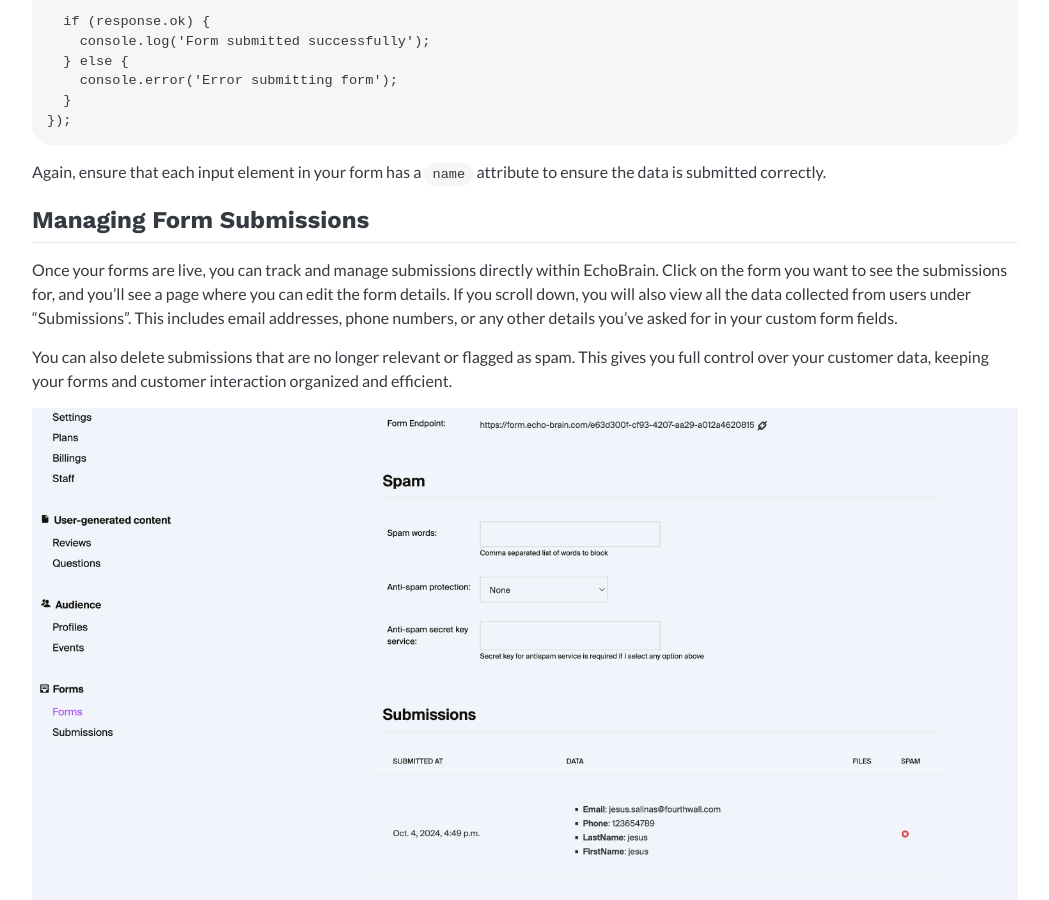
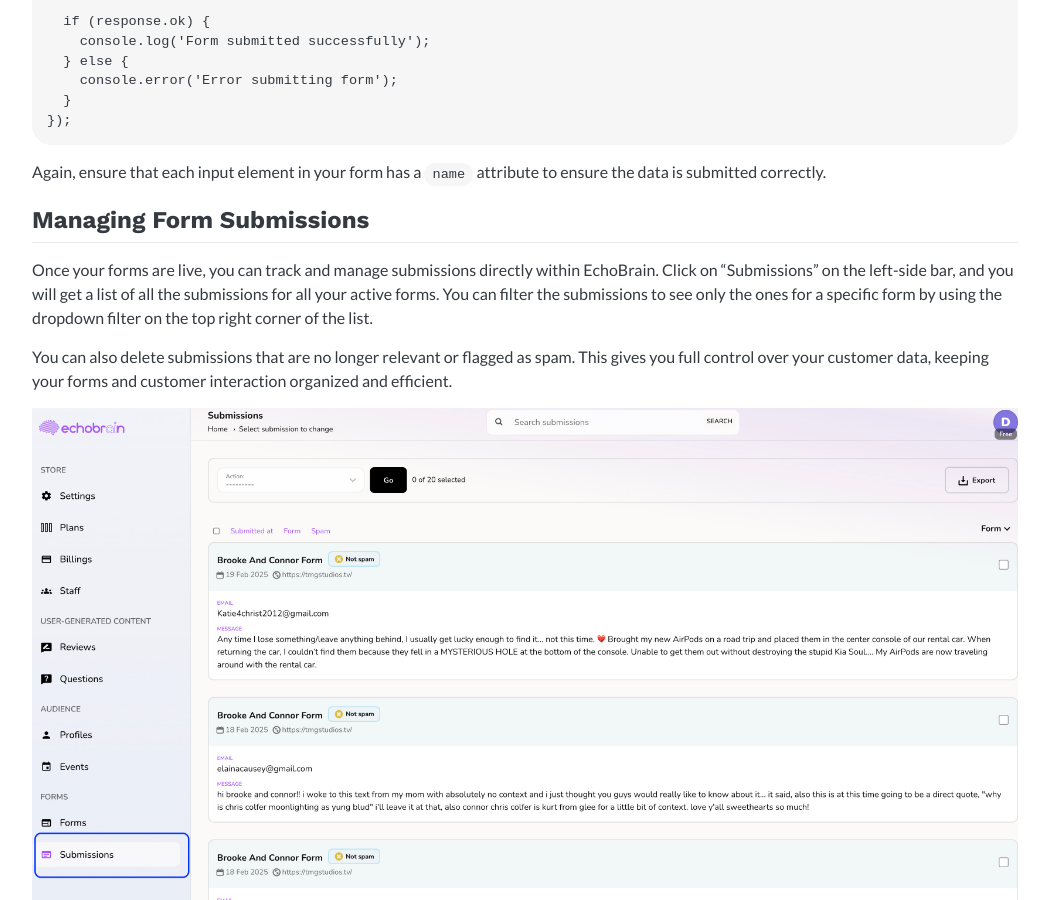
Before and after one commit to echo-brain/echo-brain.github.io, a Jekyll site: the page built from _posts/2024-10-21-adding-custom-forms-to-your-shop.md, in a window 1280 px wide and 900 px high, scrolled down 2855 px. Shown: the whole window, without its empty margins (115-1164 px from the left). Built offline with Jekyll 4.4.1, drawn with Linux system fonts in a browser that asks for light colours.

Commit message:
Update 2024-10-21-adding-custom-forms-to-your-shop.md

```diff
--- a/_posts/2024-10-21-adding-custom-forms-to-your-shop.md
+++ b/_posts/2024-10-21-adding-custom-forms-to-your-shop.md
@@ -69,11 +69,11 @@
 Again, ensure that each input element in your form has a `name` attribute to ensure the data is submitted correctly.
 
 ## Managing Form Submissions
-Once your forms are live, you can track and manage submissions directly within EchoBrain. Click on the form you want to see the submissions for, and you'll see a page where you can edit the form details. If you scroll down, you will also view all the data collected from users under "Submissions". This includes email addresses, phone numbers, or any other details you've asked for in your custom form fields.
+Once your forms are live, you can track and manage submissions directly within EchoBrain. Click on "Submissions" on the left-side bar, and you will get a list of all the submissions for all your active forms. You can filter the submissions to see only the ones for a specific form by using the dropdown filter on the top right corner of the list.
 
 You can also delete submissions that are no longer relevant or flagged as spam. This gives you full control over your customer data, keeping your forms and customer interaction organized and efficient.
 
-![Manage form submissions on EchoBrain](/assets/posts/echo-brain.com_admin_form_submissions.jpg)
+![Manage form submissions on EchoBrain](/assets/posts/echobrain_dashboard_form_submissions.jpg)
 
 ## Conclusion
 Creating custom forms in EchoBrain is a straightforward yet powerful way to capture meaningful customer data. By following the steps outlined in this guide, you can seamlessly integrate forms into your ecommerce shop, whether you're collecitng newsletter sign-ups or customer feedback. Keep your audience engaged and your brand growing with EchoBrain's flexible form functionality.
```
